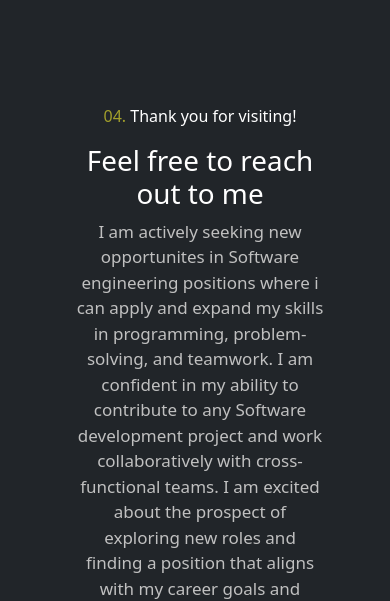
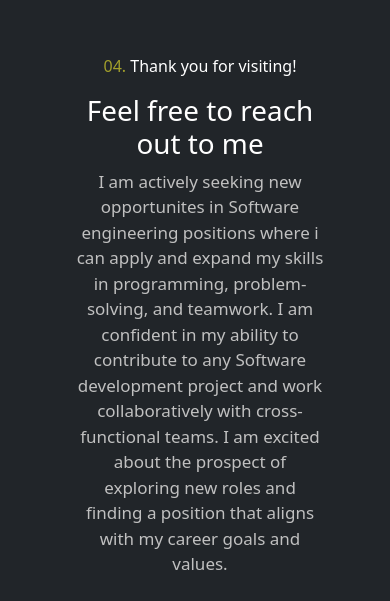
Before and after one commit to cedenoc181/pw2023, a React (Create React App) app: page / in a window 390 px wide. Shown: the part 5011-5612 px from the top of the page. Built offline with nearby package versions, Linux system fonts and the light colour scheme.

Commit message:
added padding to to 430 px width screens on the contacts

```diff
--- a/src/Component/Contact.css
+++ b/src/Component/Contact.css
@@ -159,6 +159,11 @@ border-radius: 4px;
 
 @media only screen and (max-width: 390px) {
 
+    #contact {
+        height: 110vh !important;
+        padding-top: 170px !important;
+    }
+
     .main-forum {
         margin-right: 75px !important;
     }
```
